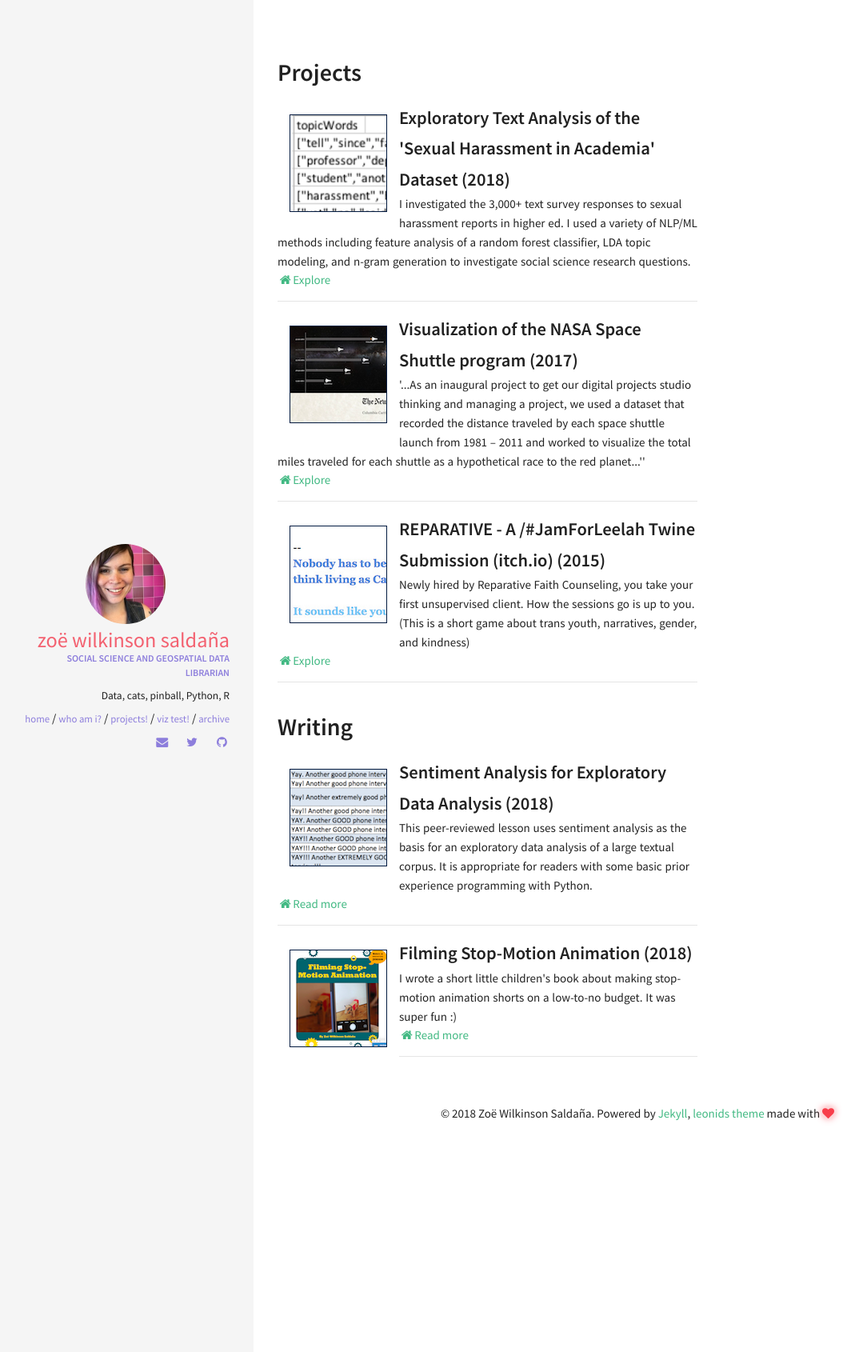
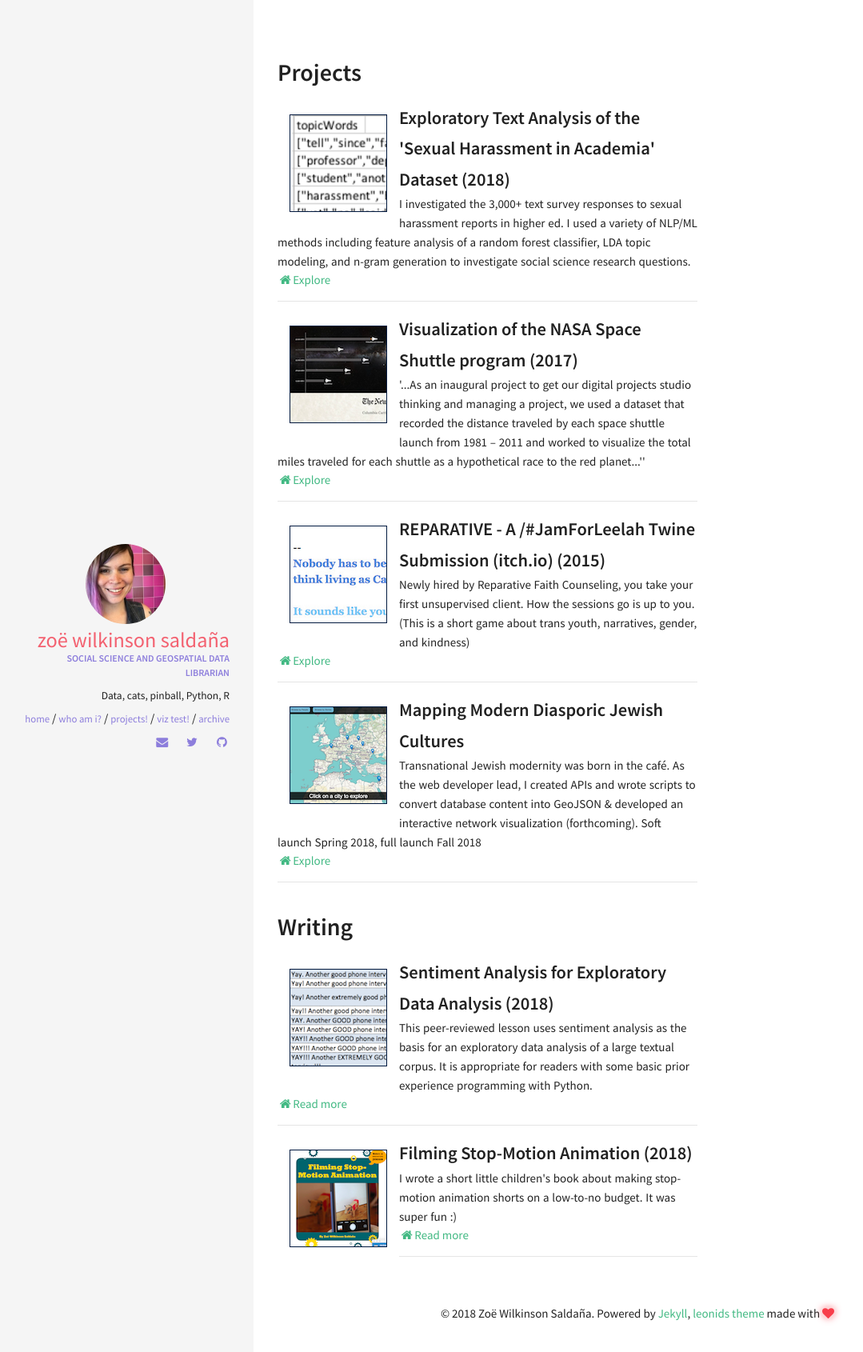
Before and after one commit to zoews/zoews.github.io, a Jekyll site: the page built from projects.html, in a window 1280 px wide. Shown: the top 1690 px of the page at 80% size, without its empty margins (3-1082 px from the left). Built offline with Jekyll 4.4.1, drawn with Linux system fonts in a browser that asks for light colours.

Commit message:
new proj

```diff
--- a/_data/index/projects.yml
+++ b/_data/index/projects.yml
@@ -8,8 +8,12 @@
   image: nasa.png
   website: https://clarklabs.lib.umich.edu/2017/11/08/using_processing_visualize_space_exploration/
 
-
 - name: REPARATIVE - A /#JamForLeelah Twine Submission (itch.io) (2015)
   descr: "Newly hired by Reparative Faith Counseling, you take your first unsupervised client. How the sessions go is up to you. (This is a short game about trans youth, narratives, gender, and kindness)"
   image: reparative.png
   website: http://jamforleelah81.itch.io/reparative
+
+- name: Mapping Modern Diasporic Jewish Cultures
+  descr: "Transnational Jewish modernity was born in the café. As the web developer lead, I created APIs and wrote scripts to convert database content into GeoJSON & developed an interactive network visualization (forthcoming). Soft launch Spring 2018, full launch Fall 2018"
+  image: cafe.png
+  website: http://mapping.judaic.lsa.umich.edu
```
Also changed, not shown: img/cafe.png (added), 8 other files.
